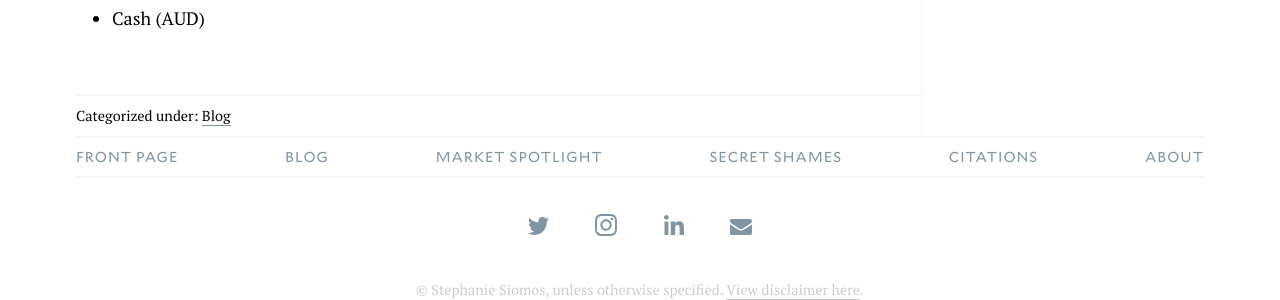
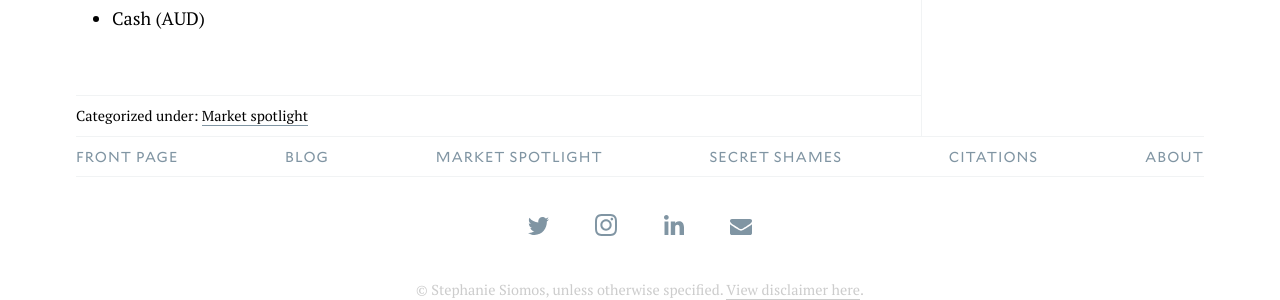
Before and after one commit to cjmlgrto/siomi.net, a Jekyll site: the page built from _posts/2017-11-17-current-holdings-november-2017.markdown, in a window 1280 px wide and 900 px high, scrolled down 1527 px. Shown: the part 561-861 px from the top of the window. Built offline with Jekyll 4.4.1, drawn with Linux system fonts in a browser that asks for light colours.

Commit message:
Updated Current Holdings November 2017

```diff
--- a/_posts/2017-11-17-current-holdings-november-2017.markdown
+++ b/_posts/2017-11-17-current-holdings-november-2017.markdown
@@ -2,7 +2,7 @@
 title: 'Current Holdings: November 2017'
 date: 2017-11-17 15:46:00 +11:00
 categories:
-- blog
+- market spotlight
 tags:
 - investments
 - current holdings
```
